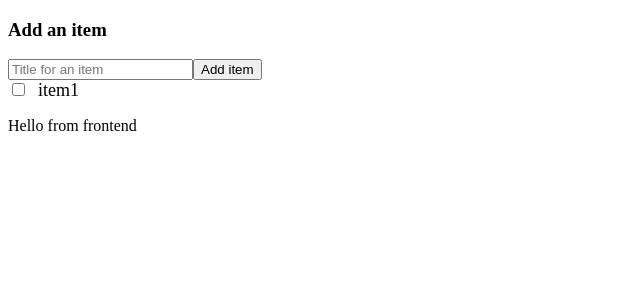
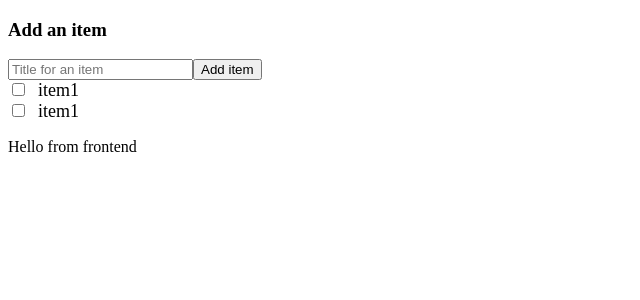
Before and after one commit to jhpyyk/tdd-mooc-webapp, a React (Vite) app in the folder frontend/: page / in a window 1280 px wide. Shown: the top 300 px of the page, without its empty margins (0-640 px from the left). Built offline with nearby package versions, Linux system fonts and the light colour scheme; no server answers.

Commit message:
Add ItemList. Change TodoItem to use data object for props

```diff
--- a/frontend/src/App.tsx
+++ b/frontend/src/App.tsx
@@ -52,7 +52,8 @@ const App = () => {
     return (
         <>
             <AddItemForm titleInitialValue="" submitOnClick={() => {}} />
-            <TodoItem title="item1"></TodoItem>
+            <TodoItem data={{ title: "item1" }}></TodoItem>
+            <TodoItem data={{ title: "item1" }}></TodoItem>
             <p>Hello from frontend</p>
             <p>{backendTestResponse}</p>
             <p>{dbHealthResponse}</p>
--- a/frontend/src/components/TodoItem/TodoItem.tsx
+++ b/frontend/src/components/TodoItem/TodoItem.tsx
@@ -1,12 +1,13 @@
 import { useState } from "react";
 import Checkbox from "./Checkbox/Checkbox";
 import "./TodoItem.css";
+import type { TodoItemData } from "../../types";
 
 interface TodoItemProps {
-    title: string;
+    data: TodoItemData;
     initiallyChecked?: boolean;
 }
-const TodoItem = ({ title, initiallyChecked = false }: TodoItemProps) => {
+const TodoItem = ({ data, initiallyChecked = false }: TodoItemProps) => {
     const [checked, setChecked] = useState(initiallyChecked);
     return (
         <div className="todo-item-container">
@@ -15,7 +16,7 @@ const TodoItem = ({ title, initiallyChecked = false }: TodoItemProps) => {
                     checked={checked}
                     setChecked={() => setChecked(!checked)}
                 />
-                <span>{title}</span>
+                <span>{data.title}</span>
             </label>
         </div>
     );
--- /dev/null
+++ b/frontend/src/types.ts
@@ -0,0 +1,3 @@
+export type TodoItemData = {
+    title: string;
+};
```
Also changed, not shown: frontend/src/components/ItemList/ItemList.tsx (+20 -2 lines), 2 other files (tests, documents, lock files or other folders).
